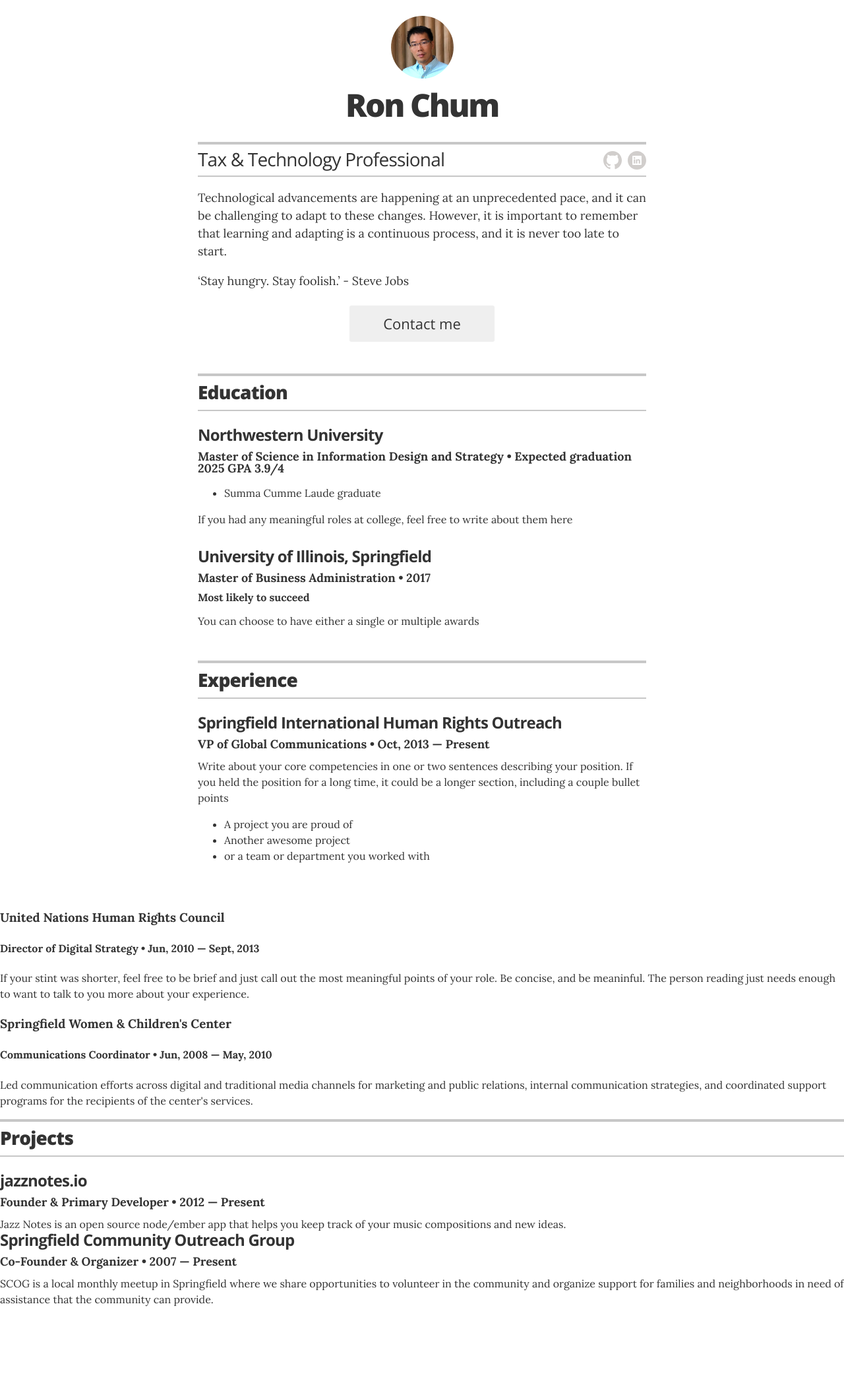
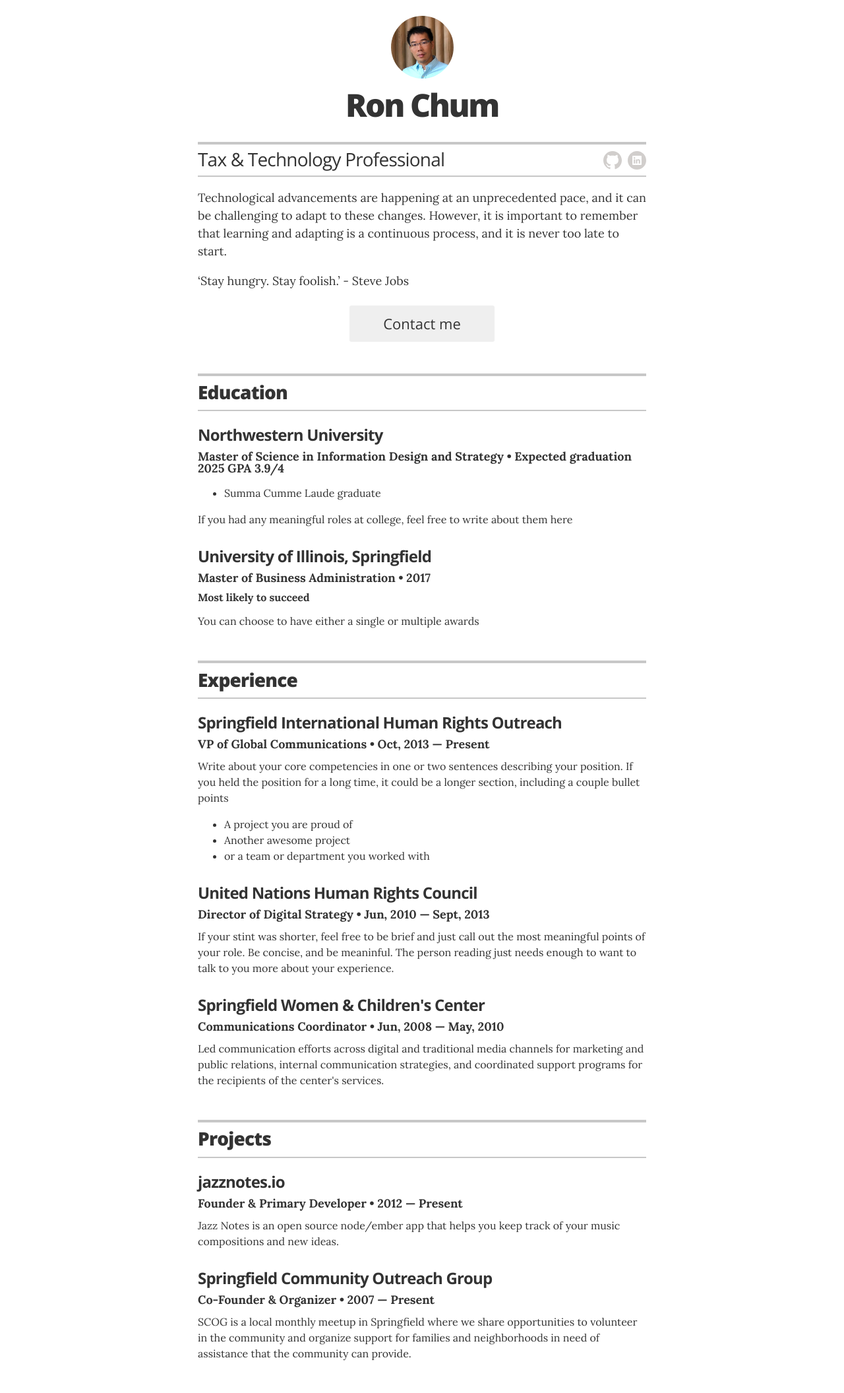
Before and after one commit to rchum/portfolio, a Jekyll site: the page built from index.html, in a window 1280 px wide. Shown: the whole page at 66% size. Built offline with Jekyll 4.4.1, drawn with Linux system fonts in a browser that asks for light colours; before the commit the page ends 2029 px from its top, so only the background shows below that.

Commit message:
Update resume.html

```diff
--- a/_layouts/resume.html
+++ b/_layouts/resume.html
@@ -87,7 +87,7 @@
         </header>
 
         {% for job in site.data.experience %}
-       <!-- <div class="resume-item" itemscope itemprop="worksFor" itemtype="http://schema.org/Organization"> -->
+        <div class="resume-item" itemscope itemprop="worksFor" itemtype="http://schema.org/Organization">
           <h3 class="resume-item-title" itemprop="name">{{ job.company }}</h3>
           <h4 class="resume-item-details" itemprop="description">{{ job.position }} &bull; {{ job.duration }}</h4>
           <p class="resume-item-copy">{{ job.summary }}</p>
@@ -108,7 +108,7 @@
         </header>
 
         {% for project in site.data.projects %}
-     <!--   <div class="resume-item" itemscope itemtype="http://schema.org/CreativeWork"> -->
+       <div class="resume-item" itemscope itemtype="http://schema.org/CreativeWork">
        <!--   <meta itemprop="creator" content="{{ site.resume_name }}" itemtype="http://schema.org/Person" /> -->
           <h3 class="resume-item-title" itemprop="name">{% if project.url %}<a href="{{ project.url }}" itemprop="url">{{ project.project }}</a>{% else %}{{ project.project }}{% endif %}</h3>
           <h4 class="resume-item-details" itemprop="description">{{ project.role }}  &bull; {{ project.duration }}</h4>
```
